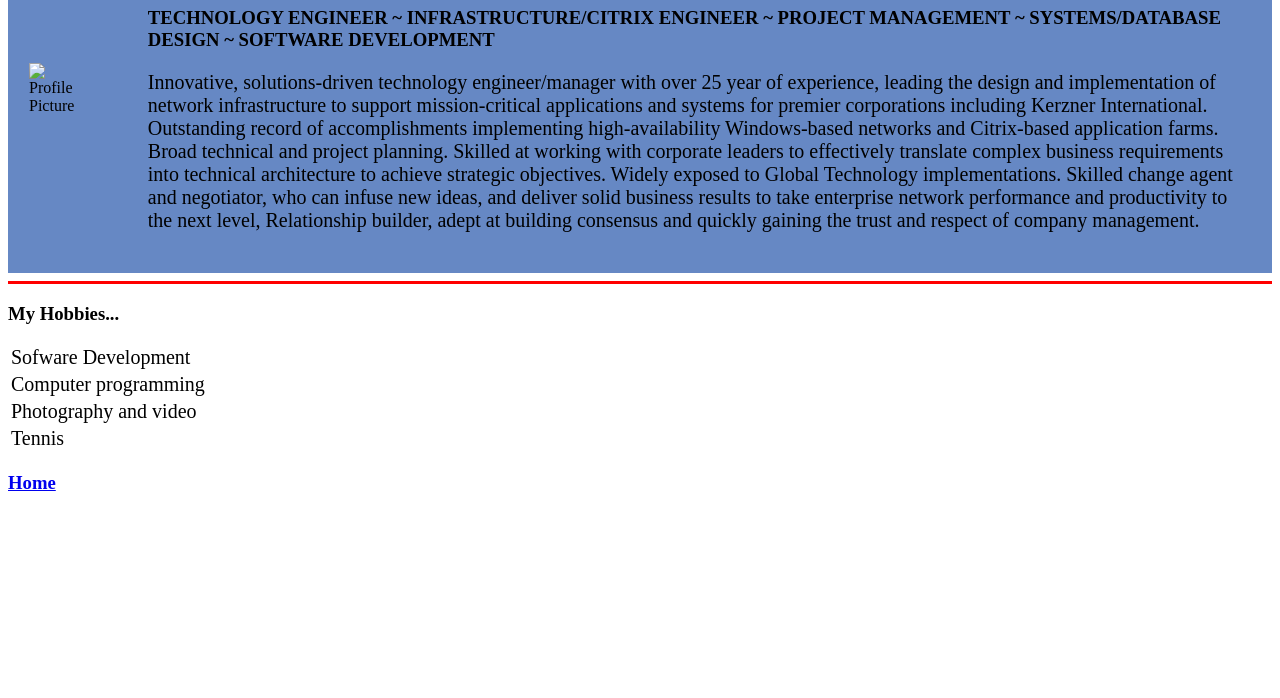
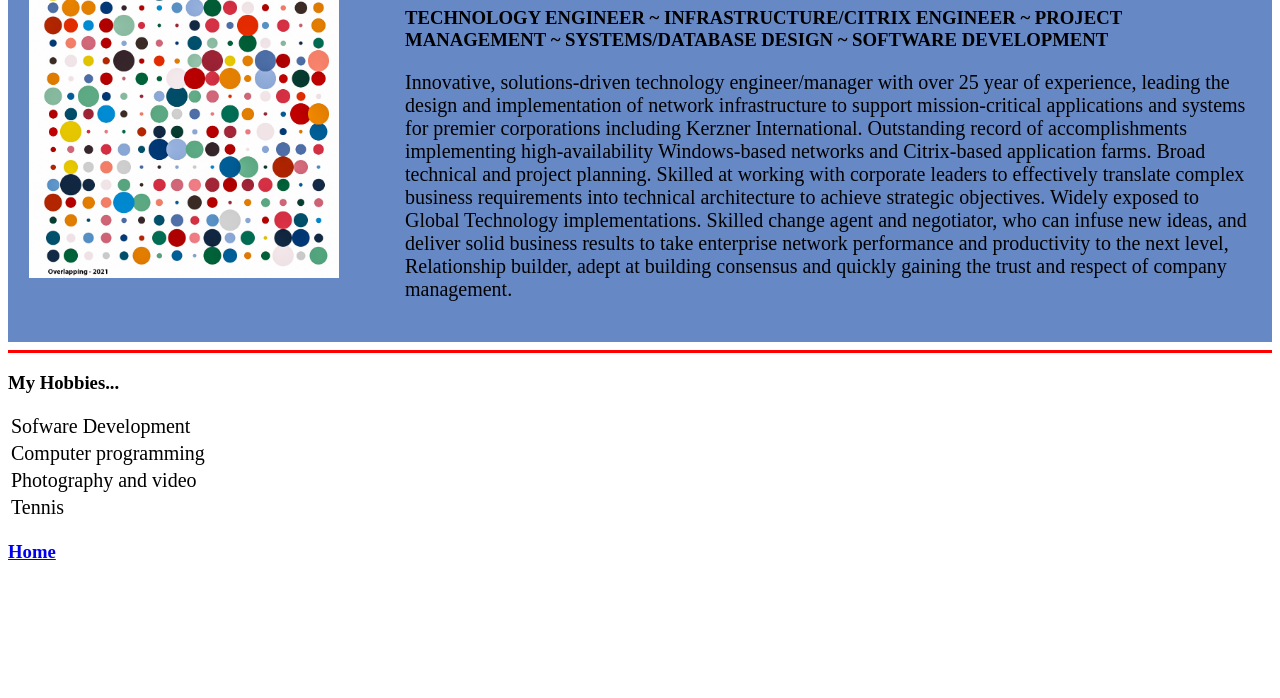
Before and after one commit to janletminor/cv, a plain HTML site: page my-hobbies.html in a window 1280 px wide. Shown: the part 102-800 px from the top of the page. Drawn offline with Linux system fonts and the light colour scheme.

Commit message:
Update my-hobbies.html

```diff
--- a/my-hobbies.html
+++ b/my-hobbies.html
@@ -7,7 +7,7 @@
   <body>
     <table cellspacing=20 style="background-color:#6688C4">
       <tr>
-        <td><img src="dotpaint.jpg"
+        <td><img src="images/dotpaint.jpg"
           width="310"
           height="auto"
           alt="Profile Picture"></td>
```
